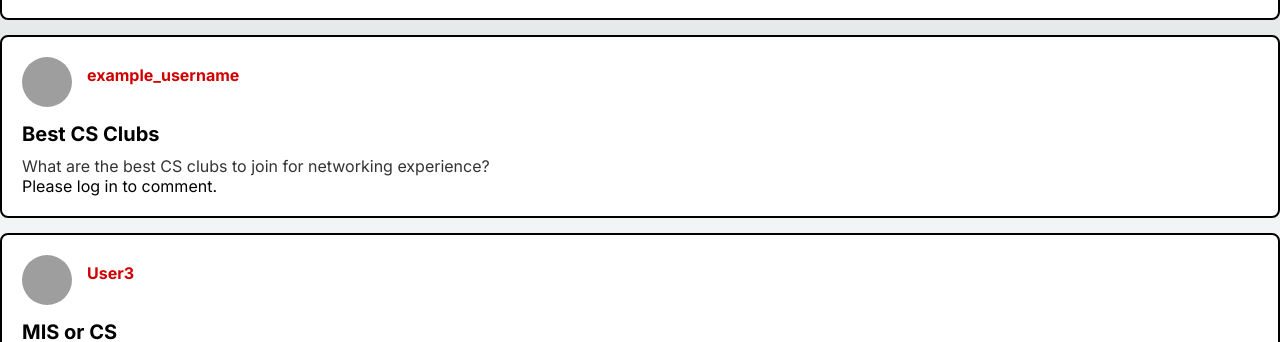
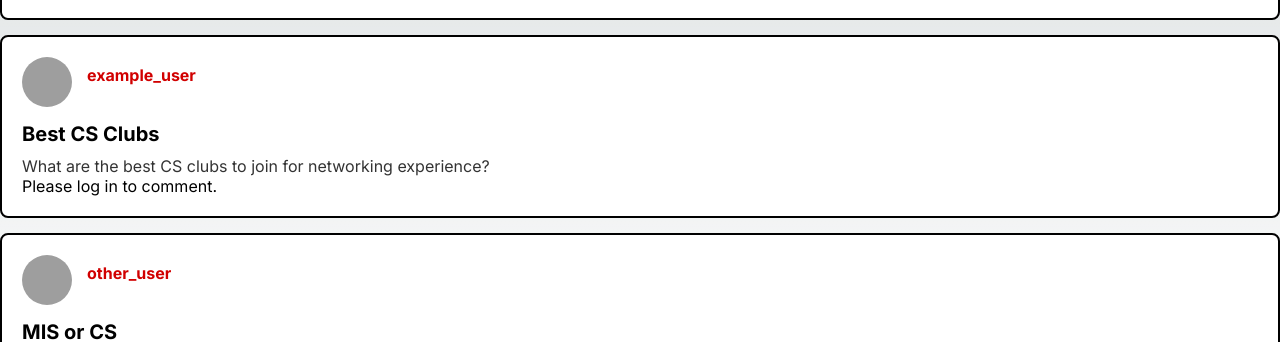
Before and after one commit to Iya101/connect-campus, a Next.js app: page / in a window 1280 px wide. Shown: the part 260-602 px from the top of the page. Built offline with nearby package versions, Linux system fonts and the light colour scheme; grey boxes are pictures that could not be loaded.

Commit message:
Update Home.js
updated dummy usernames

```diff
--- a/app/views/Home.js
+++ b/app/views/Home.js
@@ -15,7 +15,7 @@ const dummyPosts = [
   {
     id: 2,
     avatar: 'https://res.cloudinary.com/dcrv4owpp/image/upload/v1712594491/avatar2_lvpwlu.webp',
-    username: 'example_username',
+    username: 'example_user',
     title: 'Best CS Clubs',
     content: 'What are the best CS clubs to join for networking experience?',
     tags: ['tag2', 'tag3'],
@@ -24,7 +24,7 @@ const dummyPosts = [
   {
     id: 3,
     avatar: 'https://res.cloudinary.com/dcrv4owpp/image/upload/v1712594708/avatar3_yveogm.webp',
-    username: 'User3',
+    username: 'other_user',
     title: 'MIS or CS',
     content: 'I am currently a freshman studying MIS and idk if I should stick with MIS or switch to CS. Any advice?',
     tags: ['tag1', 'tag3'],
```
